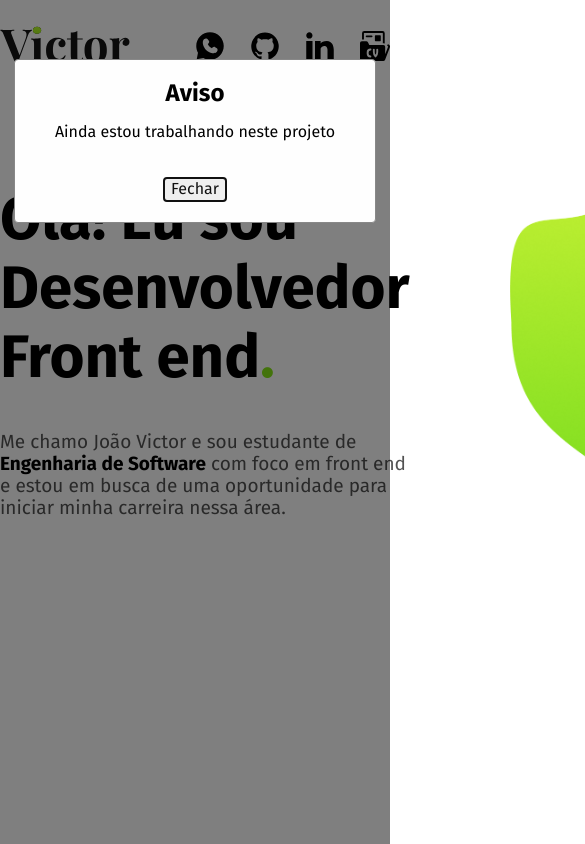
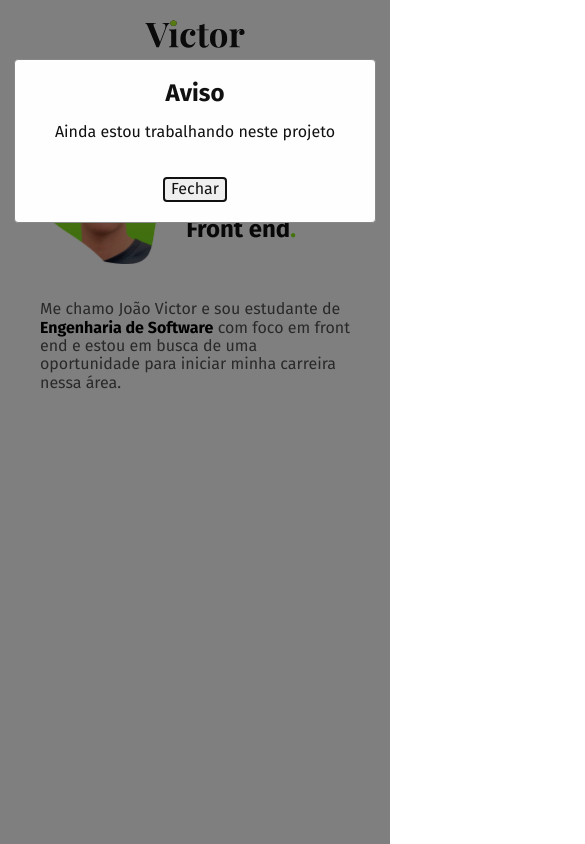
Before and after one commit to Victorsousa98/portfolio-novo, a plain HTML site: page index.html in a window 390 px wide. Shown: the top 844 px of the page, 585 px wide, since content can reach past the window. Drawn offline with Linux system fonts and the light colour scheme.

Commit message:
adiciona responsivo

```diff
--- a/assets/css/apresentacao/apresentacao-sobre.css
+++ b/assets/css/apresentacao/apresentacao-sobre.css
@@ -1,12 +1,12 @@
-
-.apresentacao__sobre{
+.apresentacao__sobre {
   display: flex;
   flex-direction: column;
   justify-content: center;
   align-items: start;
+  position: relative;
 }
 
-.apresentacao__sobre h2 {
+.apresentacao__sobre h1 {
   font-size: 60px;
   padding: 0;
 }
@@ -21,11 +21,9 @@
   color: #000000;
 }
 
-.ponto{
-    color: #87E816
+.ponto {
+  color: #87e816;
 }
-
-
 
 .apresentacao__sobre a span img {
   width: 15px;
@@ -43,6 +41,58 @@
   text-transform: uppercase;
 }
 
-.icone-download {
-    width: 15px;
+@media (max-width: 950px) {
+  .apresentacao__sobre h1 {
+    font-size: 3rem;
   }
+  .apresentacao__sobre p {
+    font-size: 1rem;
+  }
+}
+
+@media (max-width: 800px) {
+  .apresentacao__sobre h1 {
+    font-size: 2.5rem;
+  }
+  .apresentacao__sobre p {
+    font-size: 1rem;
+  }
+}
+
+@media (max-width: 650px) {
+  .apresentacao__sobre {
+    align-items: center;
+  }
+  .apresentacao__sobre h1 {
+    font-size: 2rem;
+  }
+}
+
+@media (max-width: 550px) {
+  .apresentacao__sobre {
+    align-items: center;
+  }
+  .apresentacao__sobre h1 {
+    font-size: 2rem;
+  }
+}
+
+@media (max-width: 510px) {
+  .apresentacao__sobre h1 {
+    font-size: 1.75rem;
+  }
+}
+
+@media (max-width: 425px) {
+    .apresentacao__sobre h1 {
+        font-size: 1.5rem;
+      }
+}
+
+@media (max-width: 380px) {
+    .apresentacao__sobre h1{
+        font-size: 2.25rem;
+        margin-bottom: 0px;
+    }
+
+}
--- a/assets/css/apresentacao/apresentacao.css
+++ b/assets/css/apresentacao/apresentacao.css
@@ -1,8 +1,12 @@
-body{
-    font-family: 'Fira Sans', sans-serif;
+body {
+  font-family: "Fira Sans", sans-serif;
 }
 
-.apresentacao{
+.apresentacao__foto-media650 {
+  display: none;
+}
+
+.apresentacao {
   display: grid;
   grid-template-columns: 1fr 1fr;
   justify-items: start;
@@ -13,5 +17,80 @@ body{
 .apresentacao .foto {
   width: 450px;
   justify-self: end;
+}
 
+@media (max-width: 1050px) {
+  .apresentacao {
+    gap: 40px;
+    padding: 40px;
   }
+
+  .apresentacao .foto {
+    width: 100%;
+  }
+}
+
+@media (max-width: 850px) {
+  .apresentacao {
+    grid-template-columns: 7fr 5fr;
+  }
+}
+
+@media (max-width: 650px) {
+  .apresentacao .foto {
+    display: none;
+  }
+  .apresentacao {
+    grid-template-columns: 1fr;
+  }
+  .apresentacao__media650 {
+    display: flex;
+    justify-content: space-between;
+    align-items: center;
+    gap: 40px;
+    width: 100%;
+  }
+
+  .apresentacao__foto-media650 {
+    display: block;
+    width: 200px;
+  }
+}
+
+@media (max-width: 550px) {
+  .apresentacao__media650 {
+    justify-content: space-between;
+    align-items: center;
+    gap: 20px;
+    width: 100%;
+  }
+
+  .apresentacao__foto-media650 {
+    order: -1;
+    width: 200px;
+  }
+
+  .apresentacao {
+    padding-top: 0;
+  }
+}
+
+@media (max-width: 510px) {
+  .apresentacao__foto-media650 {
+    width: 150px;
+  }
+}
+
+
+@media (max-width: 425px) {
+    .apresentacao__foto-media650 {
+        width: 125px;
+      }
+}
+
+
+@media (max-width: 380px) {
+    .apresentacao__media650{
+        flex-direction: column;
+    }
+}
--- a/assets/css/cabecalho/cabecalho.css
+++ b/assets/css/cabecalho/cabecalho.css
@@ -10,33 +10,59 @@
   justify-content: center;
 }
 
-.cabecalho__logo img{
+.cabecalho__logo img {
   width: 130px;
 }
-
 
 .cabecalho .cabecalho__menu ul li {
   padding: 10px;
   list-style: none;
-
 }
 
 .cabecalho .cabecalho__menu ul li:last-child {
   padding-right: 0;
-
 }
 
-
-
-.cabecalho .cabecalho__menu .menu__icone{
+.cabecalho .cabecalho__menu .menu__icone {
   width: 30px;
   padding: 5px;
 }
 
-.cabecalho .cabecalho__menu .menu__icone:last-child{
+.cabecalho .cabecalho__menu .menu__icone:last-child {
   padding-right: 0;
 }
 
 /* .download-cv img {
     width: 20px;
 } */
+
+@media (max-width: 1050px) {
+  .cabecalho {
+    padding-right: 40px;
+    padding-left: 40px;
+  }
+}
+@media (max-width: 750px) {
+  .cabecalho__logo {
+    width: 110px;
+  }
+}
+
+@media (max-width: 550px) {
+  .cabecalho {
+    flex-direction: column;
+    gap: 10px;
+  }
+  .cabecalho .cabecalho__menu ul li {
+    padding: 0 10px;
+  }
+
+  .cabecalho__logo {
+    padding-top: 20px;
+    padding-bottom: 0;
+  }
+
+  .cabecalho__logo {
+    width: 100px;
+  }
+}
--- a/assets/css/reset.css
+++ b/assets/css/reset.css
@@ -4,6 +4,7 @@ body {
     font-family: Roboto, sans-serif;
     max-width: 1000px;
     margin: 0 auto;
+    color: #111111;
 }
 
 h1, h2, h3, h4, h5, h6 {
--- /dev/null
+++ b/assets/css/style.css
@@ -0,0 +1,3 @@
+@import url("./cabecalho/cabecalho.css");
+@import url("./apresentacao/apresentacao.css");
+@import url("./apresentacao/apresentacao-sobre.css");
--- a/index.html
+++ b/index.html
@@ -1,9 +1,11 @@
 <!DOCTYPE html>
 <html lang="pt">
+
 <head>
 	<meta charset="UTF-8">
 	<meta http-equiv="X-UA-Compatible" content="IE=edge">
 	<meta name="viewport" content="width=device-width, initial-scale=1.0">
+
 	<title>Victor Sousa</title>
 
 
@@ -15,12 +17,8 @@
 	<link rel="preconnect" href="https://fonts.gstatic.com" crossorigin>
 	<link href="https://fonts.googleapis.com/css2?family=Fira+Sans:ital,wght@0,100;0,200;0,300;0,400;0,500;0,600;0,700;0,800;0,900;1,100;1,200;1,300;1,400;1,500;1,600;1,700;1,800;1,900&family=Ubuntu:ital,wght@0,300;0,400;0,500;0,700;1,300;1,400;1,500;1,700&display=swap" rel="stylesheet">
 
-	<!-- CABECALHO -->
-	<link rel="stylesheet" href="./assets/css/cabecalho/cabecalho.css">
-
-	<!-- APRESENTAÇÃO -->
-	<link rel="stylesheet" href="./assets/css/apresentacao/apresentacao.css">
-	<link rel="stylesheet" href="./assets/css/apresentacao/apresentacao-sobre.css">
+	<!-- style -->
+	<link rel="stylesheet" href="./assets/css/style.css">
 
 	<!-- MODAL -->
 	<link rel="stylesheet" href="./assets/css/modal/modal.css">
@@ -28,9 +26,12 @@
 
 
 </head>
-<body >
+
+<body>
 	<header class="cabecalho">
-		<a href="#"><h1 class="cabecalho__logo"><img src="./assets/img/Victor.svg" alt="Logo Victor" title="Logo Victor"></h1></a>
+		<a href="#">
+			<img class="cabecalho__logo" src="./assets/img/Victor.svg" alt="Logo Victor" title="Logo Victor">
+		</a>
 		<nav class="cabecalho__menu">
 			<ul>
 				<li>
@@ -61,8 +62,12 @@
 	<main>
 		<section class="apresentacao">
 			<div class="apresentacao__sobre">
-				<h2 >Olá! Eu sou Desenvolvedor Front end<span class="ponto">.</span></h2>
-				<p >
+				<div class="apresentacao__media650">
+					<h1>Olá! Eu sou <br> Desenvolvedor <br> Front end<span class="ponto">.</span></h1>
+					<img class="apresentacao__foto-media650" src="./assets/img/foto.png" alt="foto de victor" title="foto de victor">
+				</div>
+
+				<p>
 					Me chamo João Victor e sou estudante de <strong>Engenharia de
 						Software</strong> com foco em front end e estou em busca de uma oportunidade
 					para iniciar minha carreira nessa área.
@@ -88,4 +93,5 @@
 
 </body>
 <script src="./js/modal.js"></script>
+
 </html>
```
Lines whose indentation alone changed are shown as unchanged.
